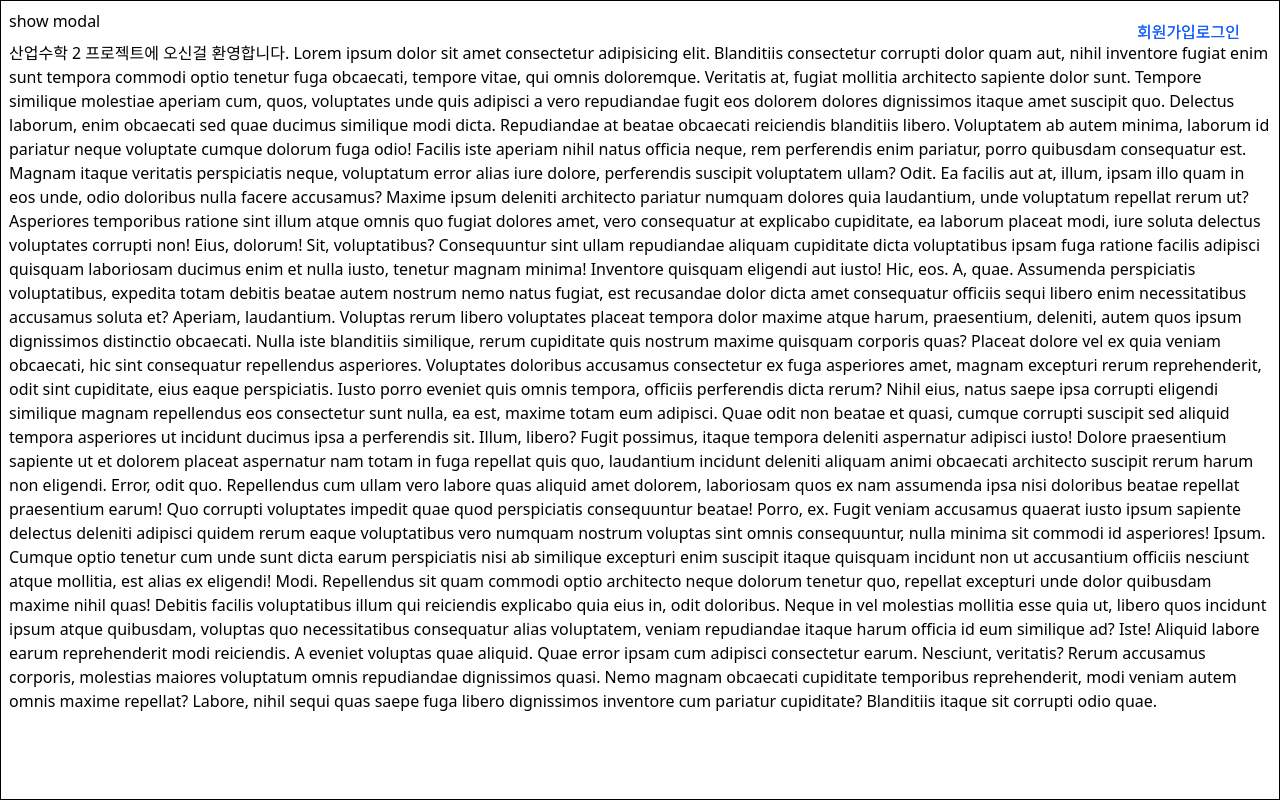
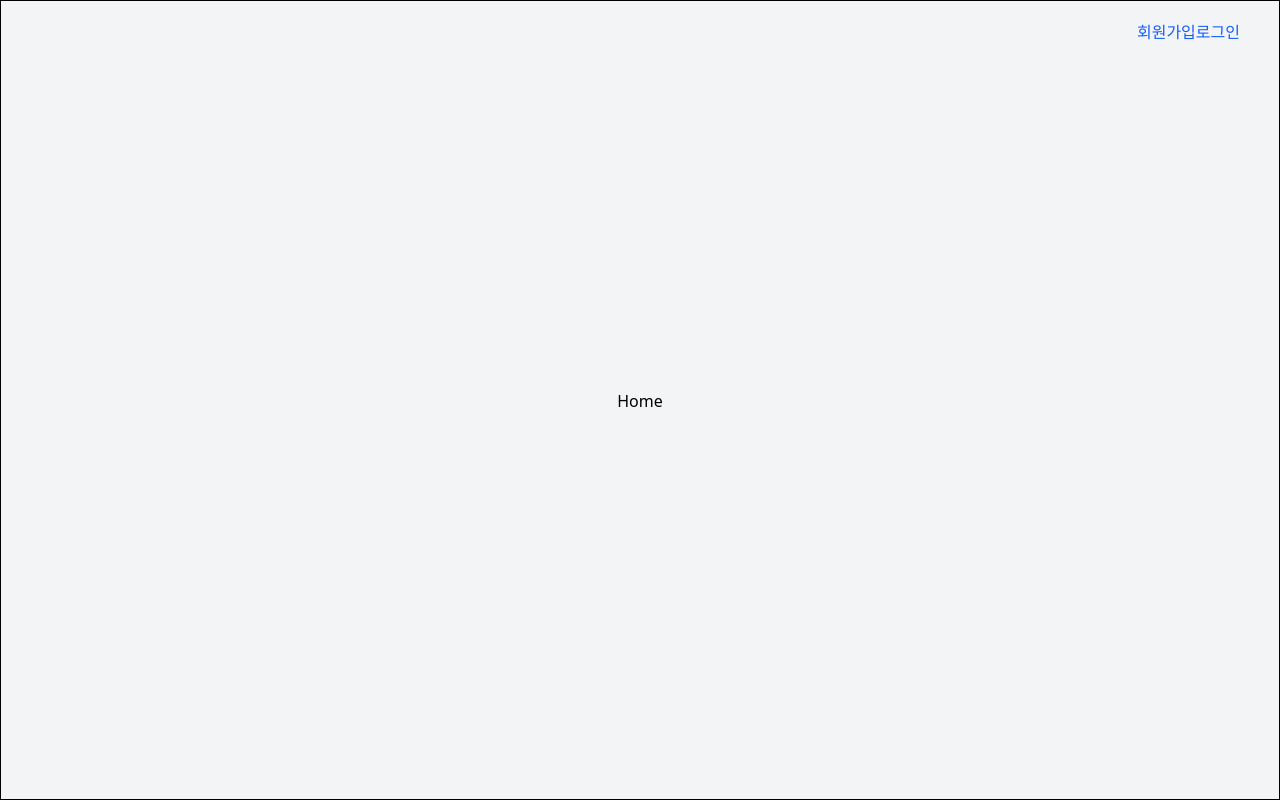
Before and after one commit to urcloud/Movie_Reservation, a React (Vite) app in the folder frontend/: page / in a window 1280 px wide. Built offline with nearby package versions, Linux system fonts and the light colour scheme.

Commit message:
홈 헤더

```diff
--- a/frontend/src/home/home.tsx
+++ b/frontend/src/home/home.tsx
@@ -1,90 +1,9 @@
-import { useState } from 'react';
-import { ContentLayout } from '../layouts/content-layout';
-import { PageLayout } from '../layouts/page-layout';
-import { HomeHeader } from './home-header';
-import { Modal } from '../commons/modal';
-import { Button } from '../commons/button';
-
 export const Home = () => {
-  const [showModal, setShowModal] = useState(false);
 
   return (
-    <PageLayout>
-      <HomeHeader />
-      <Button onClick={() => setShowModal(true)}>show modal</Button>
-      {showModal && (
-        <Modal onClose={() => setShowModal(false)}>
-          <div>Hi</div>
-        </Modal>
-      )}
-      <ContentLayout>
-        산업수학 2 프로젝트에 오신걸 환영합니다. Lorem ipsum dolor sit amet
-        consectetur adipisicing elit. Blanditiis consectetur corrupti dolor quam
-        aut, nihil inventore fugiat enim sunt tempora commodi optio tenetur fuga
-        obcaecati, tempore vitae, qui omnis doloremque. Veritatis at, fugiat
-        mollitia architecto sapiente dolor sunt. Tempore similique molestiae
-        aperiam cum, quos, voluptates unde quis adipisci a vero repudiandae
-        fugit eos dolorem dolores dignissimos itaque amet suscipit quo. Delectus
-        laborum, enim obcaecati sed quae ducimus similique modi dicta.
-        Repudiandae at beatae obcaecati reiciendis blanditiis libero. Voluptatem
-        ab autem minima, laborum id pariatur neque voluptate cumque dolorum fuga
-        odio! Facilis iste aperiam nihil natus officia neque, rem perferendis
-        enim pariatur, porro quibusdam consequatur est. Magnam itaque veritatis
-        perspiciatis neque, voluptatum error alias iure dolore, perferendis
-        suscipit voluptatem ullam? Odit. Ea facilis aut at, illum, ipsam illo
-        quam in eos unde, odio doloribus nulla facere accusamus? Maxime ipsum
-        deleniti architecto pariatur numquam dolores quia laudantium, unde
-        voluptatum repellat rerum ut? Asperiores temporibus ratione sint illum
-        atque omnis quo fugiat dolores amet, vero consequatur at explicabo
-        cupiditate, ea laborum placeat modi, iure soluta delectus voluptates
-        corrupti non! Eius, dolorum! Sit, voluptatibus? Consequuntur sint ullam
-        repudiandae aliquam cupiditate dicta voluptatibus ipsam fuga ratione
-        facilis adipisci quisquam laboriosam ducimus enim et nulla iusto,
-        tenetur magnam minima! Inventore quisquam eligendi aut iusto! Hic, eos.
-        A, quae. Assumenda perspiciatis voluptatibus, expedita totam debitis
-        beatae autem nostrum nemo natus fugiat, est recusandae dolor dicta amet
-        consequatur officiis sequi libero enim necessitatibus accusamus soluta
-        et? Aperiam, laudantium. Voluptas rerum libero voluptates placeat
-        tempora dolor maxime atque harum, praesentium, deleniti, autem quos
-        ipsum dignissimos distinctio obcaecati. Nulla iste blanditiis similique,
-        rerum cupiditate quis nostrum maxime quisquam corporis quas? Placeat
-        dolore vel ex quia veniam obcaecati, hic sint consequatur repellendus
-        asperiores. Voluptates doloribus accusamus consectetur ex fuga
-        asperiores amet, magnam excepturi rerum reprehenderit, odit sint
-        cupiditate, eius eaque perspiciatis. Iusto porro eveniet quis omnis
-        tempora, officiis perferendis dicta rerum? Nihil eius, natus saepe ipsa
-        corrupti eligendi similique magnam repellendus eos consectetur sunt
-        nulla, ea est, maxime totam eum adipisci. Quae odit non beatae et quasi,
-        cumque corrupti suscipit sed aliquid tempora asperiores ut incidunt
-        ducimus ipsa a perferendis sit. Illum, libero? Fugit possimus, itaque
-        tempora deleniti aspernatur adipisci iusto! Dolore praesentium sapiente
-        ut et dolorem placeat aspernatur nam totam in fuga repellat quis quo,
-        laudantium incidunt deleniti aliquam animi obcaecati architecto suscipit
-        rerum harum non eligendi. Error, odit quo. Repellendus cum ullam vero
-        labore quas aliquid amet dolorem, laboriosam quos ex nam assumenda ipsa
-        nisi doloribus beatae repellat praesentium earum! Quo corrupti
-        voluptates impedit quae quod perspiciatis consequuntur beatae! Porro,
-        ex. Fugit veniam accusamus quaerat iusto ipsum sapiente delectus
-        deleniti adipisci quidem rerum eaque voluptatibus vero numquam nostrum
-        voluptas sint omnis consequuntur, nulla minima sit commodi id
-        asperiores! Ipsum. Cumque optio tenetur cum unde sunt dicta earum
-        perspiciatis nisi ab similique excepturi enim suscipit itaque quisquam
-        incidunt non ut accusantium officiis nesciunt atque mollitia, est alias
-        ex eligendi! Modi. Repellendus sit quam commodi optio architecto neque
-        dolorum tenetur quo, repellat excepturi unde dolor quibusdam maxime
-        nihil quas! Debitis facilis voluptatibus illum qui reiciendis explicabo
-        quia eius in, odit doloribus. Neque in vel molestias mollitia esse quia
-        ut, libero quos incidunt ipsum atque quibusdam, voluptas quo
-        necessitatibus consequatur alias voluptatem, veniam repudiandae itaque
-        harum officia id eum similique ad? Iste! Aliquid labore earum
-        reprehenderit modi reiciendis. A eveniet voluptas quae aliquid. Quae
-        error ipsam cum adipisci consectetur earum. Nesciunt, veritatis? Rerum
-        accusamus corporis, molestias maiores voluptatum omnis repudiandae
-        dignissimos quasi. Nemo magnam obcaecati cupiditate temporibus
-        reprehenderit, modi veniam autem omnis maxime repellat? Labore, nihil
-        sequi quas saepe fuga libero dignissimos inventore cum pariatur
-        cupiditate? Blanditiis itaque sit corrupti odio quae.
-      </ContentLayout>
-    </PageLayout>
+    <div className="flex flex-col items-center justify-center min-h-screen bg-gray-100">
+      {/* 헤더 */}
+        <div>Home</div>
+    </div>
   );
-};
+}
--- /dev/null
+++ b/frontend/src/pages/login.tsx
@@ -0,0 +1,50 @@
+import { useState } from "react";
+import { Input } from "../commons/input";
+
+/* 로그인 폼 */
+export function LoginForm() {
+  const [email, setEmail] = useState("");
+  const [password, setPassword] = useState("");
+  const [errorMsg, setErrorMsg] = useState("");
+
+  const handleLogin = () => {
+    if (!email || !password) {
+      setErrorMsg("이메일과 비밀번호를 입력하세요.");
+      return;
+    }
+    if (email === "test@example.com" && password === "1234") {
+      alert("로그인 성공!");
+    } else {
+      setErrorMsg("이메일 또는 비밀번호가 올바르지 않습니다.");
+    }
+  };
+
+  return (
+    <div className="flex flex-col items-center justify-center min-h-screen bg-gray-100">
+    <div className="bg-white shadow-lg rounded-2xl p-8 w-96">
+      <h2 className="text-2xl font-bold text-center mb-6">로그인</h2>
+      <div className="flex flex-col space-y-3">
+        <Input
+          type="email"
+          placeholder="이메일"
+          value={email}
+          onChange={(e) => setEmail(e.target.value)}
+        />
+        <Input
+          type="password"
+          placeholder="비밀번호"
+          value={password}
+          onChange={(e) => setPassword(e.target.value)}
+        />
+        {errorMsg && <p className="text-red-500 text-sm">{errorMsg}</p>}
+        <button
+          onClick={handleLogin}
+          className="w-full bg-primary text-white py-2 rounded hover:bg-blue-300"
+        >
+          로그인
+        </button>
+      </div>
+    </div>
+    </div>
+  );
+}
--- /dev/null
+++ b/frontend/src/pages/signup.tsx
@@ -0,0 +1,69 @@
+import { useState } from "react";
+import { Input } from "../commons/input";
+
+export const SignupForm = () => {
+  const [name, setName] = useState("");
+  const [email, setEmail] = useState("");
+  const [birth, setBirth] = useState("");
+  const [password, setPassword] = useState("");
+  const [confirm, setConfirm] = useState("");
+  const [errorMsg, setErrorMsg] = useState("");
+
+  const handleSignup = () => {
+    if (!name || !email || !birth || !password || !confirm) {
+      setErrorMsg("모든 항목을 입력하세요.");
+      return;
+    }
+    if (password !== confirm) {
+      setErrorMsg("비밀번호가 일치하지 않습니다.");
+      return;
+    }
+    alert("회원가입 성공!");
+  };
+
+  return (
+    <div className="flex flex-col items-center justify-center min-h-screen bg-gray-100">
+    <div className=" bg-white shadow-lg rounded-2xl p-8 w-96">
+      <h2 className="text-2xl font-bold text-center mb-6">회원가입</h2>
+      <div className="flex flex-col space-y-3">
+        <Input
+          type="text"
+          placeholder="이름"
+          value={name}
+          onChange={(e) => setName(e.target.value)}
+        />
+        <Input
+          type="email"
+          placeholder="이메일"
+          value={email}
+          onChange={(e) => setEmail(e.target.value)}
+        />
+        <Input
+          type="date"
+          value={birth}
+          onChange={(e) => setBirth(e.target.value)}
+        />
+        <Input
+          type="password"
+          placeholder="비밀번호"
+          value={password}
+          onChange={(e) => setPassword(e.target.value)}
+        />
+        <Input
+          type="password"
+          placeholder="비밀번호 확인"
+          value={confirm}
+          onChange={(e) => setConfirm(e.target.value)}
+        />
+        {errorMsg && <p className="text-red-500 text-sm">{errorMsg}</p>}
+        <button
+          onClick={handleSignup}
+          className="w-full bg-primary text-white py-2 rounded hover:bg-blue-300"
+        >
+          회원가입
+        </button>
+      </div>
+    </div>
+</div>
+  );
+}
```
